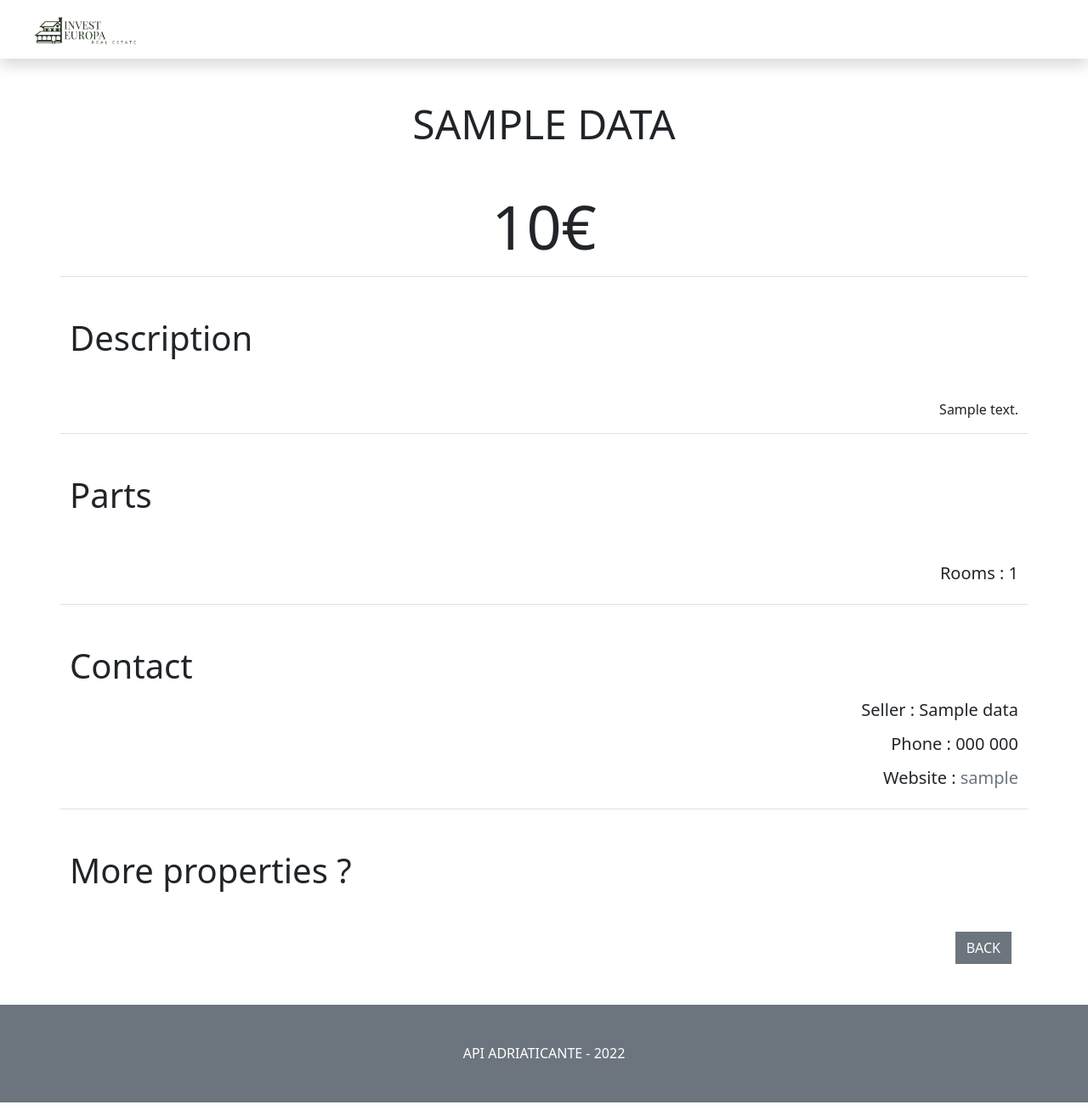
After one commit to Aucante/adriaticante_api, a Symfony app: template templates/property/item.html.twig in a window 1280 px wide. The commit adds this page. Shown: the whole page at 85% size. Run offline with Twig, Linux system fonts and the light colour scheme; the template is opened without the code that fills it: most values are stand-ins (such as "Sample title", 1, 10 or a date in 2020); some libraries are stand-ins or nearby versions.

Commit message:
Feat: Item property API

```diff
--- a/src/Controller/HomeController.php
+++ b/src/Controller/HomeController.php
@@ -16,7 +16,6 @@ class HomeController extends AbstractController
         CallApiService $callApiService
     ): Response
     {
-
         return $this->render('home/index.html.twig', [
             'datas' => $callApiService->getProperties(),
         ]);
--- a/templates/base.html.twig
+++ b/templates/base.html.twig
@@ -19,4 +19,7 @@
         </header>
         {% block body %}{% endblock %}
     </body>
+    <footer>
+        {% include('base/footer.html.twig') %}
+    </footer>
 </html>
--- /dev/null
+++ b/templates/base/footer.html.twig
@@ -0,0 +1,5 @@
+<div class="footer-light bg-secondary">
+    <div class="container">
+        <p class="copyright text-center text-white display-6 fs-6 py-5">API ADRIATICANTE - 2022</p>
+    </div>
+</div>
--- a/templates/base/navbar.html.twig
+++ b/templates/base/navbar.html.twig
@@ -1,6 +1,6 @@
 <nav class="navbar navbar-light bg-white shadow">
     <div class="container-fluid">
-        <a class="navbar-brand" href="#">
+        <a class="navbar-brand" href="{{ path('home') }}">
             <img src="{{ asset('img/investeuropalogo.jpg') }}" alt="logo" height="43">
         </a>
     </div>
--- a/templates/home/index.html.twig
+++ b/templates/home/index.html.twig
@@ -1,6 +1,6 @@
 {% extends 'base.html.twig' %}
 
-{% block title %}Hello HomeController!{% endblock %}
+{% block title %}Invest Europa{% endblock %}
 
 {% block body %}
 <div class="container my-5">
@@ -9,7 +9,7 @@
                 <div
                         class="col-6 col-md-4 col-xl-3 my-4"
                 >
-                        <a href="https://adriaticante.com/real-estate/{{ data.slug }}" target="_blank" class="text-white" style="text-decoration: none">
+                        <a href="{{ path('property_item', {'id':  data.id }) }}" class="text-white" style="text-decoration: none">
                                 <div class="card rounded-3 shadow border-0 bg-secondary">
                                         <img
                                                 src="#"
--- /dev/null
+++ b/templates/property/item.html.twig
@@ -0,0 +1,59 @@
+{% extends 'base.html.twig' %}
+
+{% block title %}Real estate{% endblock %}
+
+{% block body %}
+    <div class="container-fluid">
+        <div class="container">
+            <div class="text-center my-5">
+                <h1 class="display-5">{{ data.name|upper }}</h1>
+            </div>
+            <div class="row border-bottom">
+                <div>
+                    <div>
+                        <p class="text-center display-2">{{ data.price|number_format(0, '.', ' ') }}€</p>
+                    </div>
+                </div>
+            </div>
+
+            <div class="my-5">
+                <h3 class="display-6">{% trans %}Description{% endtrans%}</h3>
+            </div>
+            <div class="row border-bottom text-end">
+                <div>
+                    <p>
+                        {{ data.description|raw }}
+                    </p>
+                </div>
+            </div>
+            <div class="row border-bottom">
+                <div class="my-5">
+                    <h3 class="display-6">{% trans %}Parts{% endtrans%}</h3>
+                </div>
+                <div class="mb-4 display-6 fs-5 text-end">
+                    <div class="row">
+                        <div class="col-12">Rooms : {{ data.totalRooms }}</div>
+                    </div>
+                </div>
+            </div>
+            <div class="row border-bottom">
+                <div class="mt-5 mb-2">
+                    <h3 class="display-6">{% trans %}Contact{% endtrans%}</h3>
+                </div>
+                <div class="mb-4 display-6 fs-5 text-end">
+                    <div class="row">
+                        <p class="card-text display-6 fs-5">{% trans %}Seller{% endtrans%} : {% if data.nameContact %} {{ data.nameContact }} {% else %}Hidden{% endif %}</p>
+                        <p class="card-text display-6 fs-5">{% trans %}Phone{% endtrans%} : {% if data.phoneContact %}{{ data.dialCode }} {{ data.phoneContact }}{% else %}Hidden{% endif %}</p>
+                        <p class="card-text display-6 fs-5">{% trans %}Website{% endtrans%} : <a href="https://adriaticante.com/real-estate/{{ data.slug }}" target="_blank" class="text-secondary" style="text-decoration: none">{{ data.user.username }}</a></p>
+                    </div>
+                </div>
+            </div>
+            <div class="my-5">
+                <h3 class="display-6">{% trans %}More properties ?{% endtrans%}</h3>
+            </div>
+            <div class="my-5 text-end">
+                <button class="btn btn-secondary rounded-0 me-2 text-uppercase shadow-none" value = "Back"  onclick = "history.back()">{% trans %}Back{% endtrans%}</button>
+            </div>
+        </div>
+    </div>
+{% endblock %}
```
Also changed, not shown: src/Controller/PropertyController.php (+11 -4 lines), src/Service/CallApiService.php (+10 -0 lines), templates/property/index.html.twig (deleted, +0 -20 lines).
